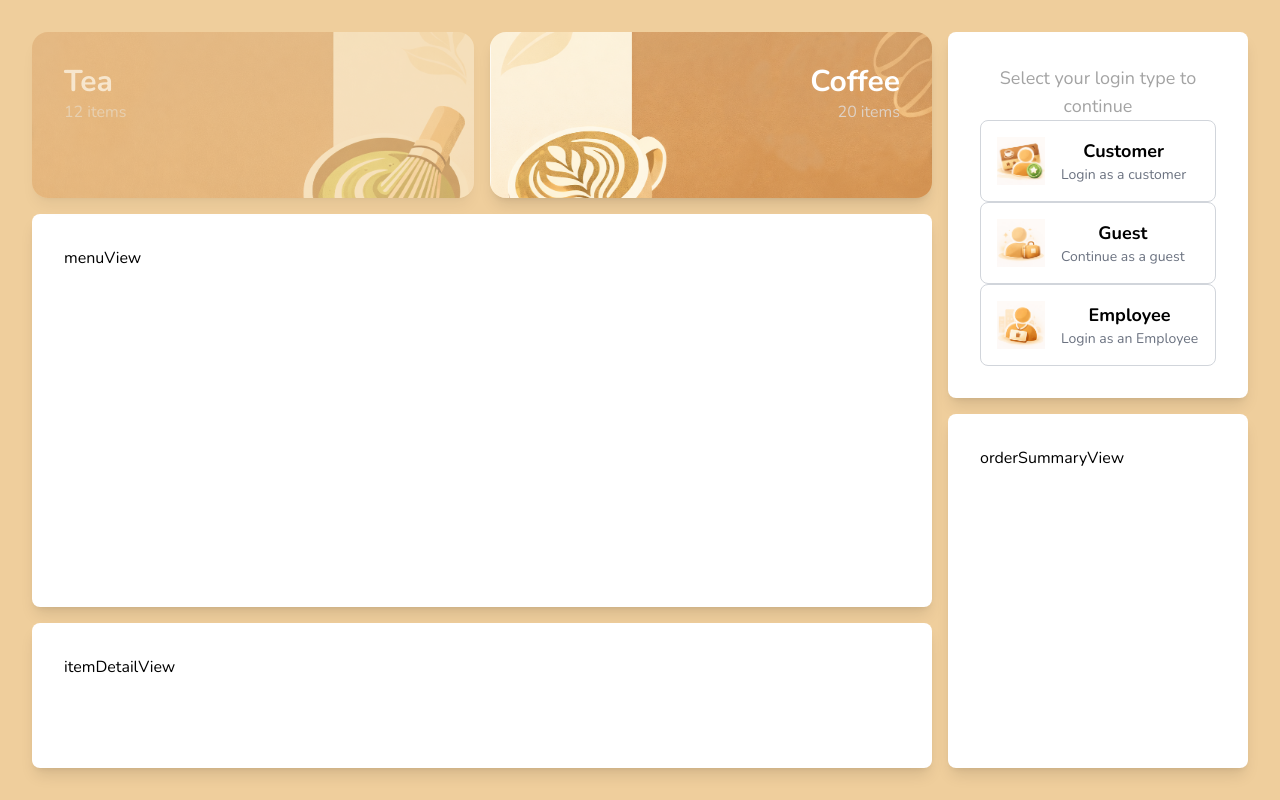
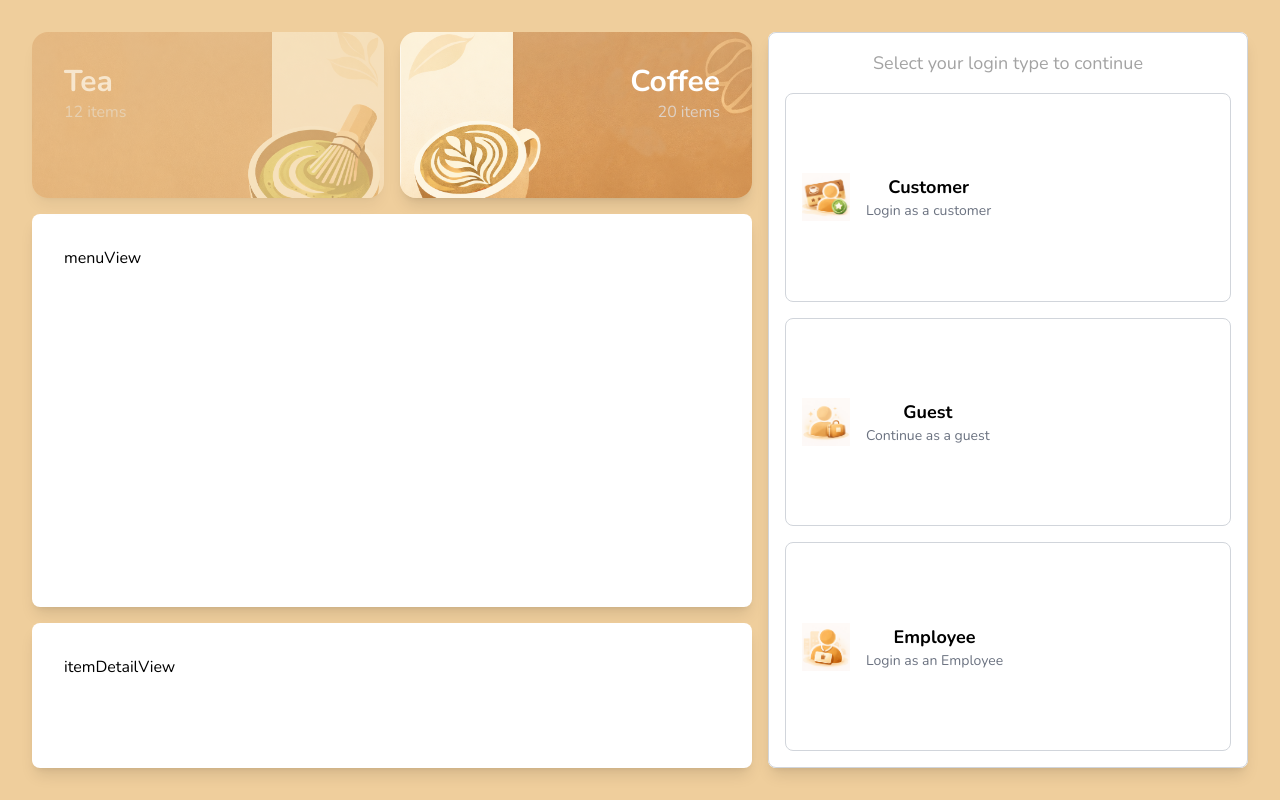
Before and after one commit to pixelbrie/BrewEase, a React (Vite) app in the folder client/: page / in a window 1280 px wide. Built offline with nearby package versions, Linux system fonts and the light colour scheme.

Commit message:
added login buttons

```diff
--- a/client/src/layouts/LoginContainer.tsx
+++ b/client/src/layouts/LoginContainer.tsx
@@ -98,27 +98,30 @@ function LoginContainer({
       initial={{ y: 30, opacity: 0 }}
       animate={{ y: 0, opacity: 1 }}
       transition={{ duration: 0.6, delay: 0.1 }}
-      className="flex flex-col gap-7 items-center justify-center h-full w-full bg-white p-8 rounded-lg shadow-lg"
+      className="flex flex-col items-center justify-center h-full w-full bg-white rounded-lg shadow-lg"
     >
-      <div className="text-lg text-center text-neutral-400">
+      <div className="h-full text-lg text-center text-neutral-400 border border-gray-300 bg-white p-4 rounded-lg w-full flex flex-col items-center gap-4">
         <p>Select your login type to continue</p>
         <LoginChoice
           label="Customer"
           description="Login as a customer"
           onClick={() => console.log("Customer login clicked")}
           icon={MemberChoiceImg}
+          className="h-full"
         />
         <LoginChoice
           label="Guest"
           description="Continue as a guest"
           onClick={() => console.log("Guest login clicked")}
           icon={GuestChoiceImg}
+          className="h-full"
         />
         <LoginChoice
           label="Employee"
           description="Login as an Employee"
           onClick={() => console.log("Employee login clicked")}
           icon={EmployeeChoiceImg}
+          className="h-full"
         />
       </div>
     </motion.div>
--- a/client/src/pages/Dashboard/Dashboard.tsx
+++ b/client/src/pages/Dashboard/Dashboard.tsx
@@ -35,7 +35,7 @@ function Dashboard() {
 
       {/* Right side of the dashboard */}
 
-      <div className="flex flex-col w-1/4 h-full gap-4">
+      <div className="flex flex-col w-1/2 h-full gap-4">
         {/* Login container */}
         <LoginContainer
           email=""
@@ -45,14 +45,15 @@ function Dashboard() {
         />
 
         {/* Order summary view */}
-        <motion.div
+        {/* Hid to do some testing */}
+        {/* <motion.div
           className="flex flex-col w-full h-full bg-white rounded-lg shadow-lg p-8"
           initial={{ y: 30, opacity: 0 }}
           animate={{ y: 0, opacity: 1 }}
           transition={{ duration: 0.6, delay: 0.5 }}
         >
           orderSummaryView
-        </motion.div>
+        </motion.div> */}
       </div>
     </div>
   );
```
